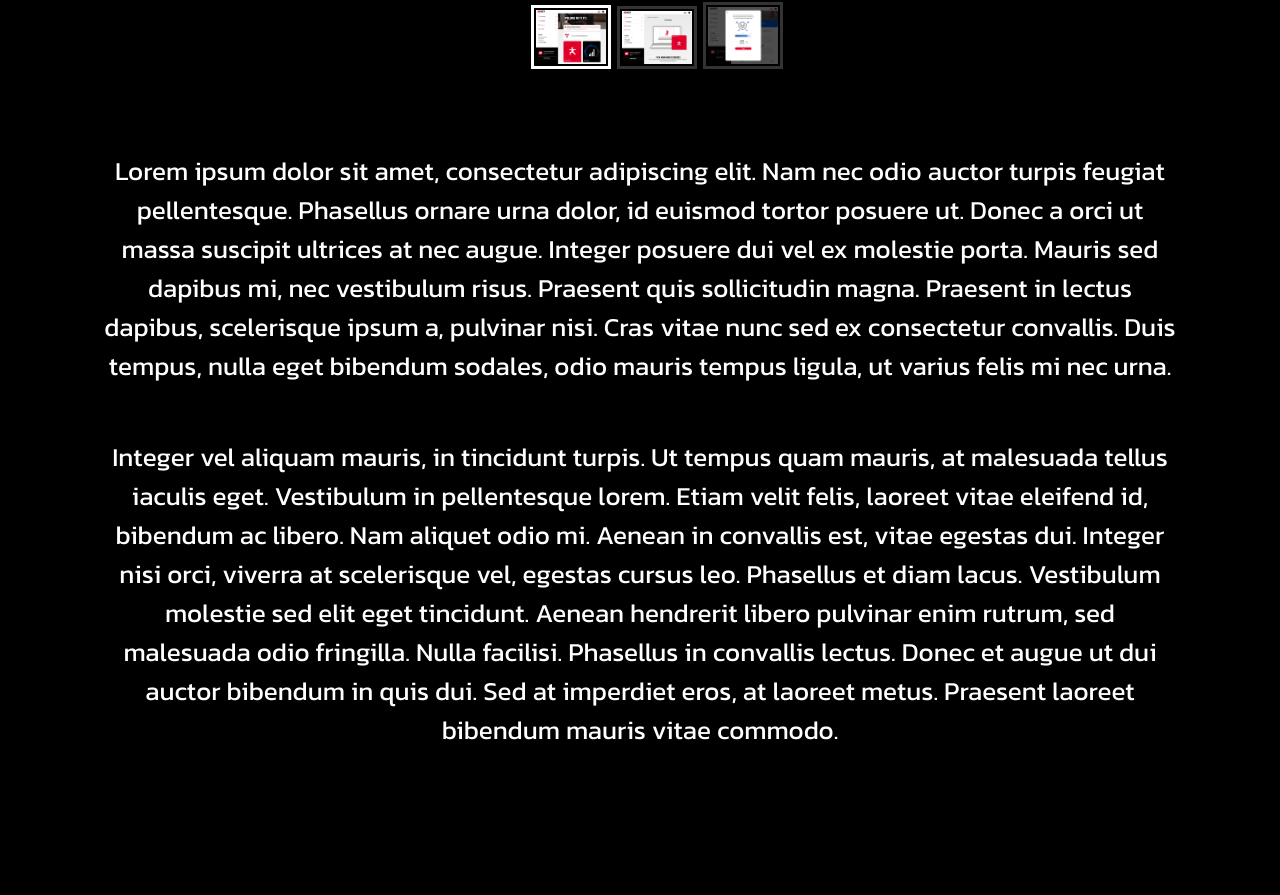
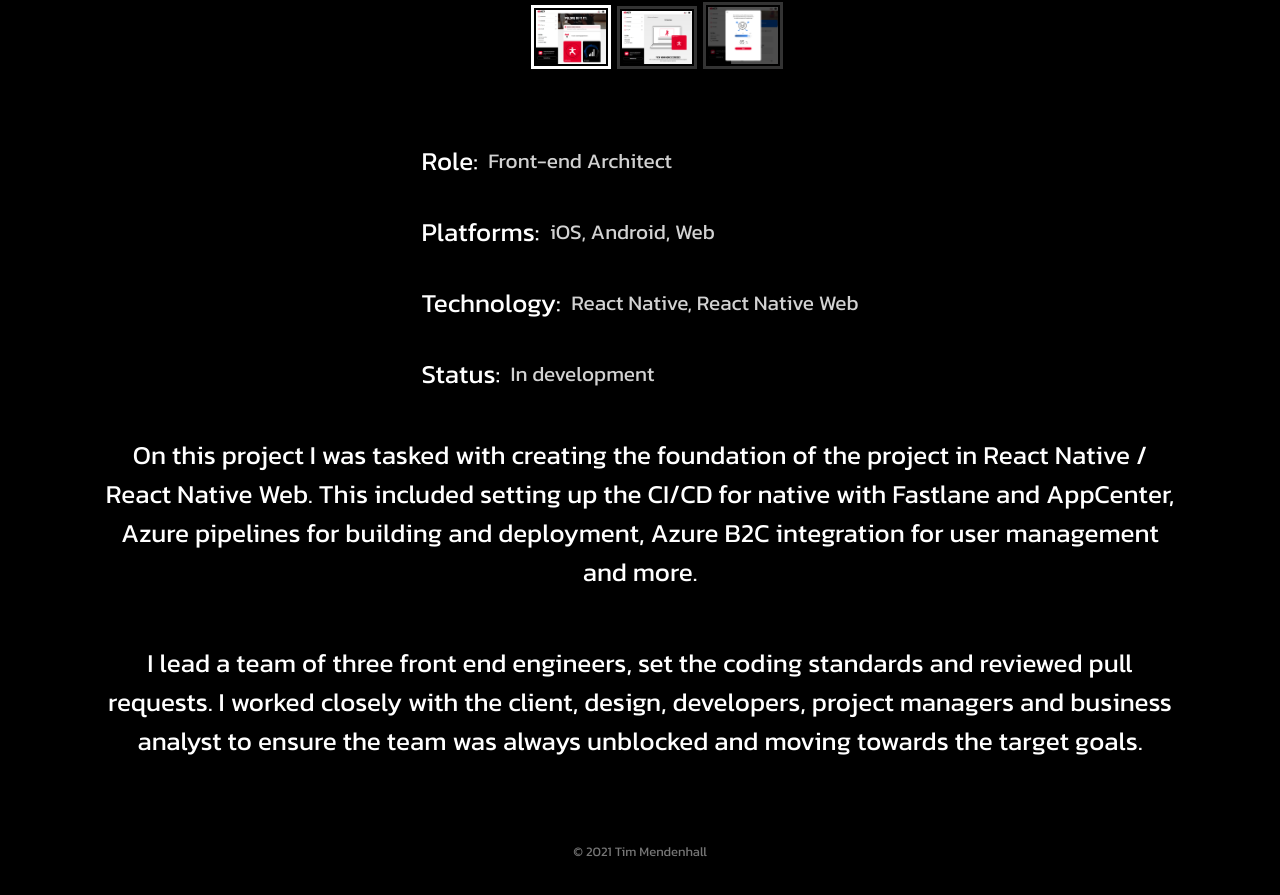
Before and after one commit to timmendenhall/timmendenhall.com, a React (Create React App) app: page /ati in a window 1280 px wide. Shown: the part 635-1530 px from the top of the page. Before the commit the page ends 1410 px from the top, so only its background shows below. Built offline with nearby package versions, Linux system fonts and the light colour scheme.

Commit message:
Adding footer, ATI work page updates

```diff
--- a/src/App.js
+++ b/src/App.js
@@ -1,9 +1,10 @@
-import { BrowserRouter as Router, Switch, Route, Link } from 'react-router-dom';
+import { BrowserRouter as Router, Switch, Route } from 'react-router-dom';
 
 import './App.css';
 import { NavBar } from './components/NavBar';
 import { Home } from './pages/Home';
 import { ATI } from './pages/work/ATI';
+import { Footer } from './components/Footer';
 
 function App() {
   return (
@@ -18,6 +19,7 @@ function App() {
             <Home />
           </Route>
         </Switch>
+        <Footer />
       </div>
     </Router>
   );
--- /dev/null
+++ b/src/components/Footer/Footer.css
@@ -0,0 +1,9 @@
+.footer__container {
+    height: 10em;
+    width: 100%;
+    display: flex;
+    align-items: center;
+    justify-content: center;
+    font-size: 0.5em;
+    color: #767676;
+}
--- /dev/null
+++ b/src/components/Footer/index.js
@@ -0,0 +1,7 @@
+import React from 'react';
+import './Footer.css';
+
+export const Footer = () => {
+  const year = new Date().getFullYear();
+  return <div className="footer__container">© {year} Tim Mendenhall</div>;
+};
--- /dev/null
+++ b/src/components/WorkInfo/WorkInfo.css
@@ -0,0 +1,4 @@
+.work__info {
+    display: flex;
+    flex-direction: column;
+}
--- /dev/null
+++ b/src/components/WorkInfo/index.js
@@ -0,0 +1,6 @@
+import React from 'react';
+import './WorkInfo.css';
+
+export const WorkInfo = ({ children }) => {
+  return <div className="work__info">{children}</div>;
+};
--- /dev/null
+++ b/src/components/WorkInfoRow/WorkInfoRow.css
@@ -0,0 +1,13 @@
+.work__info-row {
+    display: flex;
+    flex-direction: row;
+    margin: 1rem;
+    align-items: center;
+}
+
+.work__info-value {
+    margin-left: 0.5em;
+    font-size: 0.8em;
+    line-height: 1.8em;
+    color: #d2d2d2;
+}
--- /dev/null
+++ b/src/components/WorkInfoRow/index.js
@@ -0,0 +1,11 @@
+import React from 'react';
+import './WorkInfoRow.css';
+
+export const WorkInfoRow = ({ name, value }) => {
+  return (
+    <div className="work__info-row">
+      <span className="work__info-name">{name}:</span>
+      <span className="work__info-value">{value}</span>
+    </div>
+  );
+};
--- a/src/pages/work/ATI/index.js
+++ b/src/pages/work/ATI/index.js
@@ -5,6 +5,8 @@ import dashboardImage from './ati_dashboard.png';
 import hepImage from './ati_hep.png';
 import progressImage from './ati_progress.png';
 import { Carousel } from '../../../components/Carousel';
+import { WorkInfo } from '../../../components/WorkInfo';
+import { WorkInfoRow } from '../../../components/WorkInfoRow';
 
 export const ATI = () => {
   return (
@@ -12,36 +14,32 @@ export const ATI = () => {
       <h1>ATI Physical Therapy</h1>
       <Carousel>
         <div className="work__carousel-image">
-          <img src={dashboardImage} />
+          <img src={dashboardImage} alt="Dashboard" />
         </div>
         <div className="work__carousel-image">
-          <img src={hepImage} />
+          <img src={hepImage} alt="Home Exercise Program" />
         </div>
         <div className="work__carousel-image">
-          <img src={progressImage} />
+          <img src={progressImage} alt="My Progress" />
         </div>
       </Carousel>
+      <WorkInfo>
+        <WorkInfoRow name="Role" value="Front-end Architect" />
+        <WorkInfoRow name="Platforms" value="iOS, Android, Web" />
+        <WorkInfoRow name="Technology" value="React Native, React Native Web" />
+        <WorkInfoRow name="Status" value="In development" />
+      </WorkInfo>
       <p>
-        Lorem ipsum dolor sit amet, consectetur adipiscing elit. Nam nec odio
-        auctor turpis feugiat pellentesque. Phasellus ornare urna dolor, id
-        euismod tortor posuere ut. Donec a orci ut massa suscipit ultrices at
-        nec augue. Integer posuere dui vel ex molestie porta. Mauris sed dapibus
-        mi, nec vestibulum risus. Praesent quis sollicitudin magna. Praesent in
-        lectus dapibus, scelerisque ipsum a, pulvinar nisi. Cras vitae nunc sed
-        ex consectetur convallis. Duis tempus, nulla eget bibendum sodales, odio
-        mauris tempus ligula, ut varius felis mi nec urna.
+        On this project I was tasked with creating the foundation of the project
+        in React Native / React Native Web. This included setting up the CI/CD
+        for native with Fastlane and AppCenter, Azure pipelines for building and
+        deployment, Azure B2C integration for user management and more.
       </p>
       <p>
-        Integer vel aliquam mauris, in tincidunt turpis. Ut tempus quam mauris,
-        at malesuada tellus iaculis eget. Vestibulum in pellentesque lorem.
-        Etiam velit felis, laoreet vitae eleifend id, bibendum ac libero. Nam
-        aliquet odio mi. Aenean in convallis est, vitae egestas dui. Integer
-        nisi orci, viverra at scelerisque vel, egestas cursus leo. Phasellus et
-        diam lacus. Vestibulum molestie sed elit eget tincidunt. Aenean
-        hendrerit libero pulvinar enim rutrum, sed malesuada odio fringilla.
-        Nulla facilisi. Phasellus in convallis lectus. Donec et augue ut dui
-        auctor bibendum in quis dui. Sed at imperdiet eros, at laoreet metus.
-        Praesent laoreet bibendum mauris vitae commodo.
+        I lead a team of three front end engineers, set the coding standards and
+        reviewed pull requests. I worked closely with the client, design,
+        developers, project managers and business analyst to ensure the team was
+        always unblocked and moving towards the target goals.
       </p>
     </section>
   );
```
Also changed, not shown: src/pages/work/ATI/ATI.css (line endings or trailing spaces).
